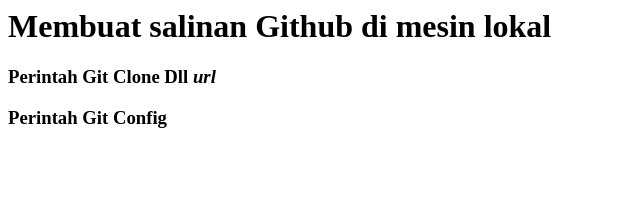
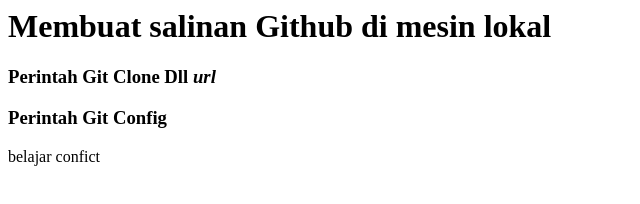
Before and after one commit to 2BANZAI2/hello_world, a plain HTML site: page Index.Html in a window 1280 px wide. Shown: the whole page, without its empty margins (0-640 px from the left). Drawn offline with Linux system fonts and the light colour scheme.

Commit message:
Update index.html

```diff
--- a/Index.Html
+++ b/Index.Html
@@ -7,5 +7,6 @@
 <h1> Membuat salinan Github di mesin lokal </h1>
 <h3>Perintah Git Clone Dll <i>url</i></h3>
 <h3>Perintah Git Config </h3>
+  belajar confict
 </body>
 </html>
```
